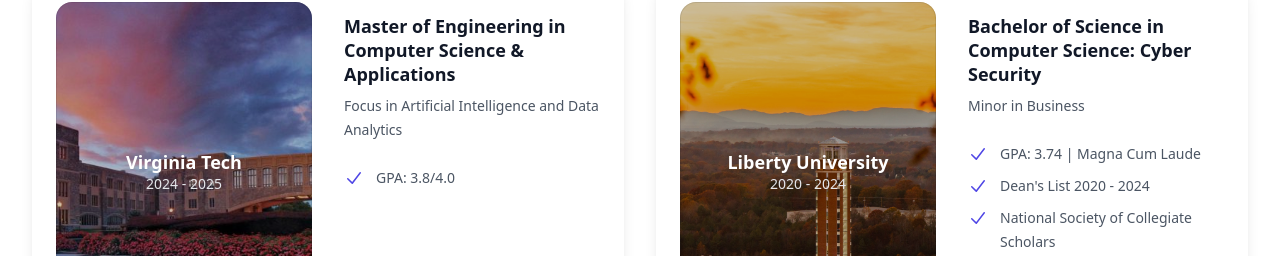
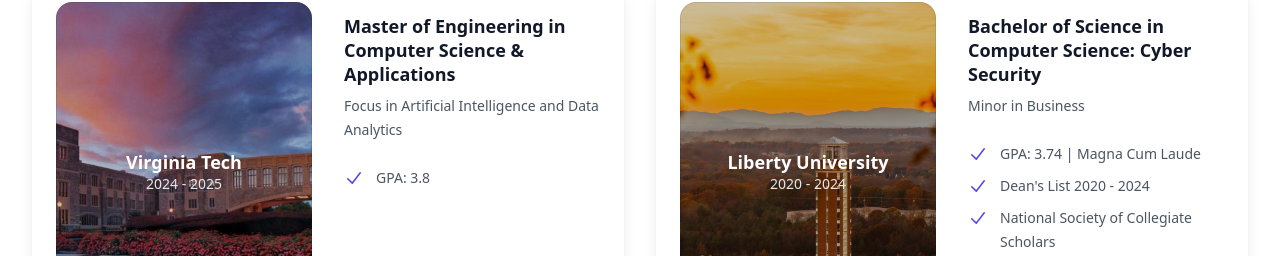
Before and after one commit to carissabb/carissabb.github.io, a React (Vite) app: page / in a window 1280 px wide. Shown: the part 2828-3084 px from the top of the page. Built offline with nearby package versions, Linux system fonts and the light colour scheme.

Commit message:
updated edu

```diff
--- a/src/components/Education.tsx
+++ b/src/components/Education.tsx
@@ -11,7 +11,7 @@
       period: "2024 - 2025",
       description: "Focus in Artificial Intelligence and Data Analytics",
       achievements: [
-        "GPA: 3.8/4.0"
+        "GPA: 3.8"
       ],
       image: virginiaTechImage
     },
```
